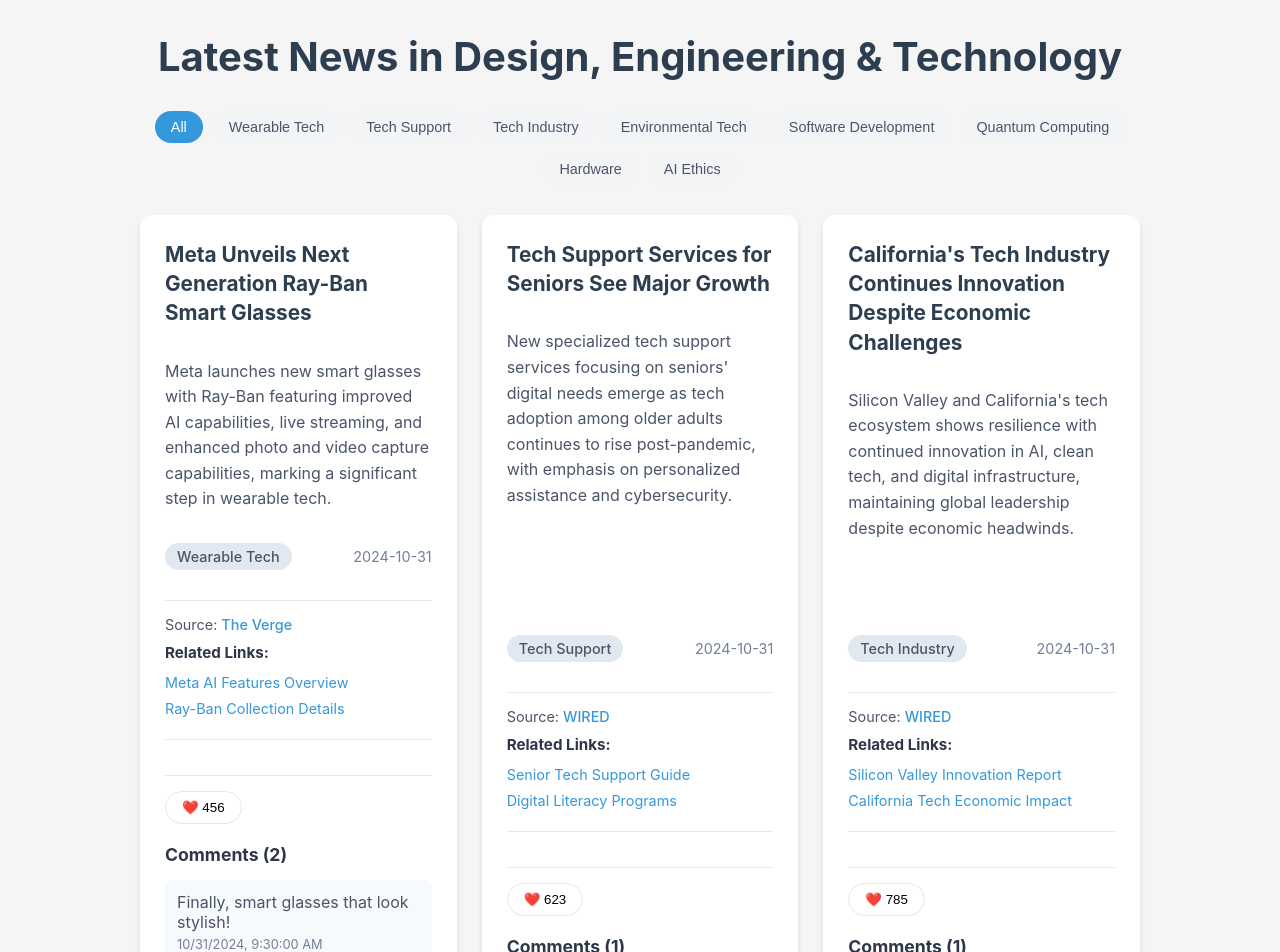
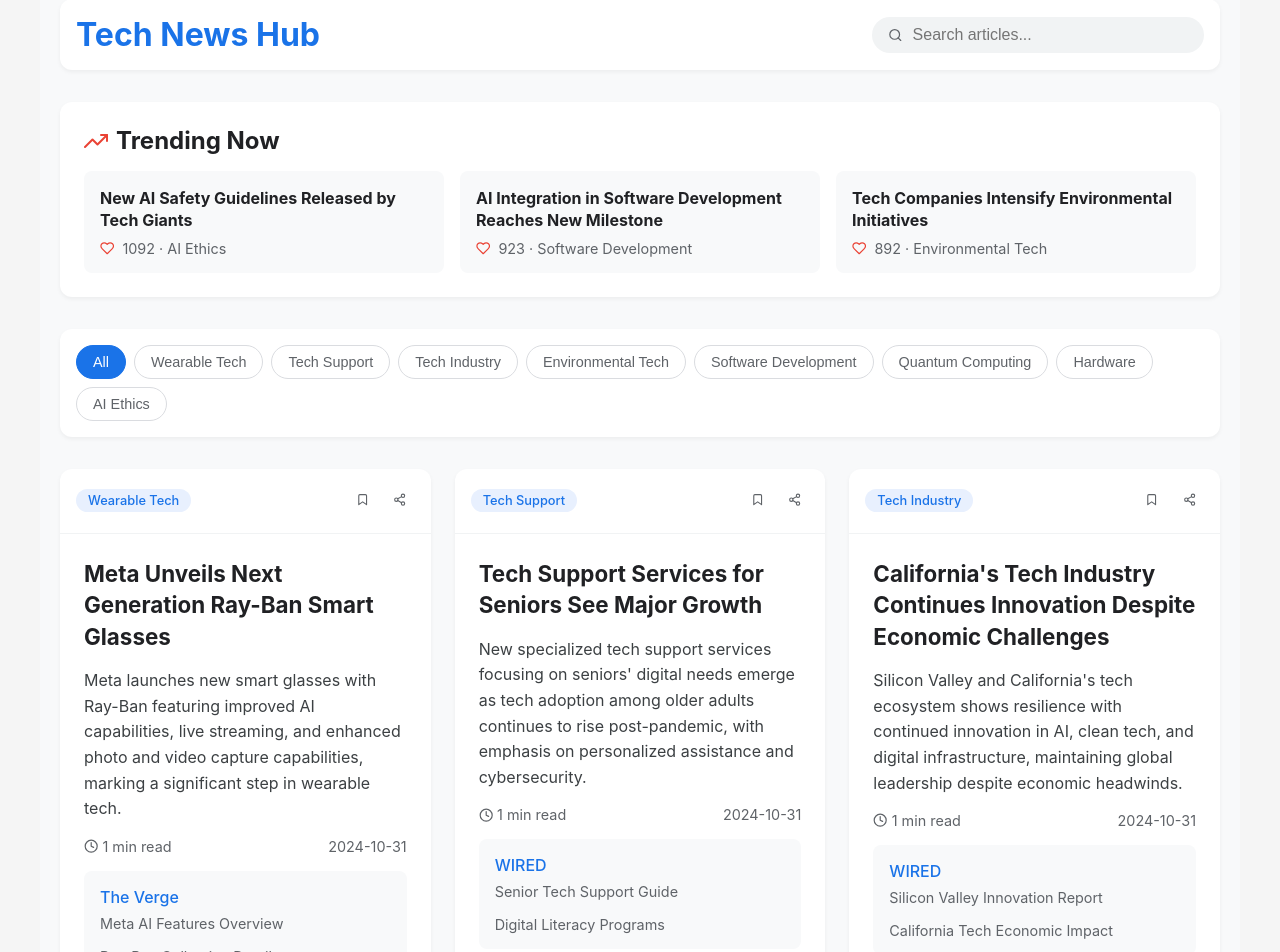
Before and after one commit to BALDOCODER/landingpage, a React (Create React App) app: page / in a window 1280 px wide. Shown: the part 160-1112 px from the top of the page. Built offline with nearby package versions, Linux system fonts and the light colour scheme.

Commit message:
Update: Enhanced news feed with modern UI, trending section, and new features

```diff
--- a/package.json
+++ b/package.json
@@ -8,6 +8,7 @@
     "@testing-library/user-event": "^13.5.0",
     "react": "^18.3.1",
     "react-dom": "^18.3.1",
+    "react-icons": "^5.3.0",
     "react-scripts": "5.0.1",
     "web-vitals": "^2.1.4"
   },
--- a/src/components/NewsFeed.css
+++ b/src/components/NewsFeed.css
@@ -1,219 +1,351 @@
 .news-feed {
-  max-width: 1000px;
+  max-width: 1200px;
   margin: 0 auto;
   padding: 20px;
+  background-color: #f8f9fa;
+  min-height: 100vh;
 }
 
-.news-feed h2 {
-  text-align: center;
-  color: #2c3e50;
-  margin-bottom: 30px;
-  font-size: 2.5em;
+.news-feed-header {
+  display: flex;
+  justify-content: space-between;
+  align-items: center;
+  margin-bottom: 2rem;
+  padding: 1rem;
+  background: white;
+  border-radius: 12px;
+  box-shadow: 0 2px 4px rgba(0,0,0,0.05);
+}
+
+.news-feed-header h1 {
+  color: #1a73e8;
+  font-size: 2rem;
+  margin: 0;
+  font-weight: 700;
+}
+
+.search-bar {
+  display: flex;
+  align-items: center;
+  background: #f1f3f4;
+  padding: 0.5rem 1rem;
+  border-radius: 24px;
+  width: 300px;
+}
+
+.search-bar svg {
+  color: #5f6368;
+  margin-right: 8px;
+}
+
+.search-bar input {
+  border: none;
+  background: none;
+  outline: none;
+  width: 100%;
+  font-size: 1rem;
+  color: #3c4043;
+}
+
+.trending-section {
+  background: white;
+  border-radius: 12px;
+  padding: 1.5rem;
+  margin-bottom: 2rem;
+  box-shadow: 0 2px 4px rgba(0,0,0,0.05);
+}
+
+.trending-section h2 {
+  display: flex;
+  align-items: center;
+  gap: 8px;
+  color: #202124;
+  font-size: 1.5rem;
+  margin: 0 0 1rem 0;
+}
+
+.trending-section svg {
+  color: #ea4335;
+}
+
+.trending-articles {
+  display: grid;
+  grid-template-columns: repeat(3, 1fr);
+  gap: 1rem;
+}
+
+.trending-card {
+  background: #f8f9fa;
+  padding: 1rem;
+  border-radius: 8px;
+  transition: transform 0.2s ease;
+  cursor: pointer;
+}
+
+.trending-card:hover {
+  transform: translateY(-2px);
+}
+
+.trending-card h3 {
+  margin: 0 0 0.5rem 0;
+  font-size: 1rem;
+  color: #202124;
+  line-height: 1.4;
+}
+
+.trending-meta {
+  display: flex;
+  align-items: center;
+  gap: 8px;
+  color: #5f6368;
+  font-size: 0.9rem;
 }
 
 .category-filter {
   display: flex;
-  gap: 10px;
+  gap: 8px;
   flex-wrap: wrap;
-  justify-content: center;
-  margin-bottom: 30px;
+  margin-bottom: 2rem;
+  background: white;
+  padding: 1rem;
+  border-radius: 12px;
+  box-shadow: 0 2px 4px rgba(0,0,0,0.05);
 }
 
 .category-button {
-  background: #f3f4f6;
-  border: none;
+  background: none;
+  border: 1px solid #dadce0;
   padding: 8px 16px;
   border-radius: 20px;
   cursor: pointer;
-  transition: all 0.3s ease;
-  font-size: 0.9em;
-  color: #4a5568;
+  transition: all 0.2s ease;
+  font-size: 0.9rem;
+  color: #5f6368;
 }
 
 .category-button:hover {
-  background: #e2e8f0;
+  background: #f1f3f4;
+  border-color: #1a73e8;
+  color: #1a73e8;
 }
 
 .category-button.active {
-  background: #3498db;
+  background: #1a73e8;
+  border-color: #1a73e8;
   color: white;
 }
 
 .articles-container {
   display: grid;
-  grid-template-columns: repeat(auto-fill, minmax(300px, 1fr));
-  gap: 25px;
+  grid-template-columns: repeat(auto-fill, minmax(350px, 1fr));
+  gap: 1.5rem;
+}
+
+.articles-container.list {
+  grid-template-columns: 1fr;
 }
 
 .article-card {
   background: white;
   border-radius: 12px;
-  padding: 25px;
-  box-shadow: 0 4px 6px rgba(0, 0, 0, 0.1);
-  transition: transform 0.2s ease;
-  display: flex;
-  flex-direction: column;
+  overflow: hidden;
+  box-shadow: 0 2px 4px rgba(0,0,0,0.05);
+  transition: transform 0.2s ease, box-shadow 0.2s ease;
 }
 
 .article-card:hover {
-  transform: translateY(-5px);
+  transform: translateY(-2px);
+  box-shadow: 0 4px 8px rgba(0,0,0,0.1);
 }
 
-.article-card h3 {
-  margin: 0 0 15px 0;
-  color: #2c3e50;
-  font-size: 1.3em;
+.article-header {
+  display: flex;
+  justify-content: space-between;
+  align-items: center;
+  padding: 1rem;
+  border-bottom: 1px solid #f1f3f4;
+}
+
+.category-tag {
+  background: #e8f0fe;
+  color: #1a73e8;
+  padding: 4px 12px;
+  border-radius: 16px;
+  font-size: 0.8rem;
+  font-weight: 500;
+}
+
+.article-actions {
+  display: flex;
+  gap: 8px;
+}
+
+.article-actions button {
+  background: none;
+  border: none;
+  padding: 8px;
+  cursor: pointer;
+  color: #5f6368;
+  border-radius: 50%;
+  transition: all 0.2s ease;
+}
+
+.article-actions button:hover {
+  background: #f1f3f4;
+  color: #1a73e8;
+}
+
+.bookmark-button.active {
+  color: #1a73e8;
+}
+
+.article-content {
+  padding: 1.5rem;
+}
+
+.article-content h2 {
+  margin: 0 0 1rem 0;
+  color: #202124;
+  font-size: 1.4rem;
   line-height: 1.4;
 }
 
-.article-description {
-  color: #4a5568;
+.article-content p {
+  color: #3c4043;
   line-height: 1.6;
-  flex-grow: 1;
+  margin: 0 0 1rem 0;
 }
 
-.article-metadata {
+.article-meta {
   display: flex;
   justify-content: space-between;
   align-items: center;
-  margin: 15px 0;
-  font-size: 0.9em;
+  margin-bottom: 1rem;
+  color: #5f6368;
+  font-size: 0.9rem;
 }
 
-.category {
-  background: #e2e8f0;
-  padding: 5px 12px;
-  border-radius: 15px;
-  color: #4a5568;
-  font-weight: 500;
-}
-
-.date {
-  color: #718096;
+.read-time {
+  display: flex;
+  align-items: center;
+  gap: 4px;
 }
 
 .source-section {
-  margin: 15px 0;
-  padding: 15px 0;
-  border-top: 1px solid #e2e8f0;
-  border-bottom: 1px solid #e2e8f0;
+  background: #f8f9fa;
+  padding: 1rem;
+  border-radius: 8px;
+  margin-bottom: 1rem;
 }
 
-.source {
-  margin: 0 0 10px 0;
-  color: #4a5568;
-  font-size: 0.9em;
+.source-link {
+  color: #1a73e8;
+  text-decoration: none;
+  font-weight: 500;
+  display: block;
+  margin-bottom: 0.5rem;
 }
 
-.source a {
-  color: #3498db;
-  text-decoration: none;
-  font-weight: 500;
-}
-
-.source a:hover {
-  text-decoration: underline;
-}
-
-.related-links h4 {
-  margin: 10px 0;
-  font-size: 0.95em;
-  color: #2d3748;
-}
-
-.related-links ul {
-  list-style: none;
-  padding: 0;
-  margin: 0;
-}
-
-.related-links li {
-  margin: 5px 0;
+.related-links {
+  display: flex;
+  gap: 1rem;
+  flex-wrap: wrap;
 }
 
 .related-links a {
-  color: #3498db;
+  color: #5f6368;
   text-decoration: none;
-  font-size: 0.9em;
-  display: inline-block;
-  padding: 2px 0;
+  font-size: 0.9rem;
+  transition: color 0.2s ease;
 }
 
 .related-links a:hover {
-  text-decoration: underline;
-  color: #2980b9;
+  color: #1a73e8;
 }
 
 .interaction-section {
-  margin-top: 20px;
-  border-top: 1px solid #e2e8f0;
-  padding-top: 15px;
+  border-top: 1px solid #f1f3f4;
+  padding-top: 1rem;
 }
 
 .like-button {
-  background: transparent;
-  border: 1px solid #e2e8f0;
+  background: none;
+  border: 1px solid #dadce0;
   padding: 8px 16px;
   border-radius: 20px;
   cursor: pointer;
-  transition: all 0.3s ease;
   display: flex;
   align-items: center;
-  gap: 5px;
+  gap: 6px;
+  color: #5f6368;
+  transition: all 0.2s ease;
 }
 
 .like-button:hover {
-  background: #f7fafc;
-  transform: scale(1.05);
+  background: #f1f3f4;
+  border-color: #ea4335;
+  color: #ea4335;
+}
+
+.like-button .liked {
+  color: #ea4335;
 }
 
 .comments-section {
-  margin-top: 20px;
+  margin-top: 1.5rem;
 }
 
 .comments-section h4 {
-  margin: 15px 0;
-  color: #2d3748;
-  font-size: 1.1em;
+  color: #202124;
+  font-size: 1rem;
+  margin: 0 0 1rem 0;
+}
+
+.comments-list {
+  display: flex;
+  flex-direction: column;
+  gap: 1rem;
+  margin-bottom: 1rem;
 }
 
 .comment {
-  background: #f7fafc;
-  padding: 12px;
+  background: #f8f9fa;
+  padding: 1rem;
   border-radius: 8px;
-  margin: 8px 0;
 }
 
 .comment p {
-  margin: 0;
-  color: #4a5568;
+  margin: 0 0 0.5rem 0;
+  color: #3c4043;
 }
 
-.comment-timestamp {
-  display: block;
-  font-size: 0.8em;
-  color: #718096;
-  margin-top: 5px;
+.comment time {
+  color: #5f6368;
+  font-size: 0.8rem;
 }
 
 .comments-section input {
   width: 100%;
-  padding: 10px;
-  margin-top: 15px;
-  border: 1px solid #e2e8f0;
+  padding: 0.75rem 1rem;
+  border: 1px solid #dadce0;
   border-radius: 8px;
-  font-size: 0.9em;
+  font-size: 0.9rem;
+  color: #3c4043;
+  transition: all 0.2s ease;
 }
 
 .comments-section input:focus {
   outline: none;
-  border-color: #3498db;
-  box-shadow: 0 0 0 2px rgba(52, 152, 219, 0.2);
+  border-color: #1a73e8;
+  box-shadow: 0 0 0 2px rgba(26,115,232,0.2);
 }
 
 .loading {
   text-align: center;
-  padding: 40px;
-  color: #718096;
-  font-size: 1.2em;
+  padding: 3rem;
+  color: #5f6368;
+  font-size: 1.1rem;
+  background: white;
+  border-radius: 12px;
+  box-shadow: 0 2px 4px rgba(0,0,0,0.05);
 }
--- a/src/components/NewsFeed.js
+++ b/src/components/NewsFeed.js
@@ -1,20 +1,51 @@
-import React, { useState, useEffect } from 'react';
+import React, { useState, useEffect, useMemo } from 'react';
 import './NewsFeed.css';
 import newsData from '../data/newsData';
+import { FiBookmark, FiShare2, FiClock, FiTrendingUp, FiSearch, FiHeart } from 'react-icons/fi';
 
 const NewsFeed = () => {
   const [articles, setArticles] = useState([]);
   const [loading, setLoading] = useState(true);
   const [selectedCategory, setSelectedCategory] = useState('All');
+  const [searchTerm, setSearchTerm] = useState('');
+  const [bookmarks, setBookmarks] = useState([]);
+  const [viewMode, setViewMode] = useState('grid'); // 'grid' or 'list'
 
-  const categories = ['All', ...new Set(newsData.map(article => article.category))];
+  // Calculate categories and trending articles
+  const categories = useMemo(() =>
+    ['All', ...new Set(newsData.map(article => article.category))],
+    []
+  );
 
+  const trendingArticles = useMemo(() =>
+    [...newsData].sort((a, b) => b.likes - a.likes).slice(0, 3),
+    []
+  );
+
+  // Load initial data
   useEffect(() => {
-    // Load news data
     setArticles(newsData);
+    const savedBookmarks = localStorage.getItem('bookmarks');
+    if (savedBookmarks) {
+      setBookmarks(JSON.parse(savedBookmarks));
+    }
     setLoading(false);
   }, []);
 
+  // Save bookmarks to localStorage
+  useEffect(() => {
+    localStorage.setItem('bookmarks', JSON.stringify(bookmarks));
+  }, [bookmarks]);
+
+  // Calculate read time for an article
+  const getReadTime = (text) => {
+    const wordsPerMinute = 200;
+    const words = text.split(/\s+/).length;
+    const minutes = Math.ceil(words / wordsPerMinute);
+    return `${minutes} min read`;
+  };
+
+  // Handle user interactions
   const handleLike = (articleId) => {
     setArticles(articles.map(article =>
       article.id === articleId
@@ -23,28 +54,94 @@
     ));
   };
 
+  const handleBookmark = (articleId) => {
+    if (bookmarks.includes(articleId)) {
+      setBookmarks(bookmarks.filter(id => id !== articleId));
+    } else {
+      setBookmarks([...bookmarks, articleId]);
+    }
+  };
+
+  const handleShare = async (article) => {
+    if (navigator.share) {
+      try {
+        await navigator.share({
+          title: article.title,
+          text: article.description,
+          url: article.sourceUrl,
+        });
+      } catch (err) {
+        console.error('Error sharing:', err);
+      }
+    } else {
+      // Fallback to copying to clipboard
+      navigator.clipboard.writeText(`${article.title}\n${article.description}\n${article.sourceUrl}`);
+    }
+  };
+
   const handleComment = (articleId, comment) => {
     setArticles(articles.map(article =>
       article.id === articleId
         ? {
             ...article,
-            comments: [...article.comments, { id: Date.now(), text: comment }]
+            comments: [...article.comments, { id: Date.now(), text: comment, timestamp: new Date().toISOString() }]
           }
         : article
     ));
   };
 
+  // Filter and search articles
+  const filteredArticles = useMemo(() => {
+    let filtered = articles;
+
+    if (selectedCategory !== 'All') {
+      filtered = filtered.filter(article => article.category === selectedCategory);
+    }
+
+    if (searchTerm) {
+      const searchLower = searchTerm.toLowerCase();
+      filtered = filtered.filter(article =>
+        article.title.toLowerCase().includes(searchLower) ||
+        article.description.toLowerCase().includes(searchLower) ||
+        article.category.toLowerCase().includes(searchLower)
+      );
+    }
+
+    return filtered;
+  }, [articles, selectedCategory, searchTerm]);
+
   if (loading) {
     return <div className="loading">Loading news...</div>;
   }
 
-  const filteredArticles = selectedCategory === 'All'
-    ? articles
-    : articles.filter(article => article.category === selectedCategory);
-
   return (
     <div className="news-feed">
-      <h2>Latest News in Design, Engineering & Technology</h2>
+      <header className="news-feed-header">
+        <h1>Tech News Hub</h1>
+        <div className="search-bar">
+          <FiSearch />
+          <input
+            type="text"
+            placeholder="Search articles..."
+            value={searchTerm}
+            onChange={(e) => setSearchTerm(e.target.value)}
+          />
+        </div>
+      </header>
+
+      <section className="trending-section">
+        <h2><FiTrendingUp /> Trending Now</h2>
+        <div className="trending-articles">
+          {trendingArticles.map(article => (
+            <div key={article.id} className="trending-card">
+              <h3>{article.title}</h3>
+              <span className="trending-meta">
+                <FiHeart /> {article.likes} · {article.category}
+              </span>
+            </div>
+          ))}
+        </div>
+      </section>
 
       <div className="category-filter">
         {categories.map(category => (
@@ -58,42 +155,67 @@
         ))}
       </div>
 
-      <div className="articles-container">
+      <div className={`articles-container ${viewMode}`}>
         {filteredArticles.map(article => (
-          <div key={article.id} className="article-card">
-            <h3>{article.title}</h3>
-            <p className="article-description">{article.description}</p>
-            <div className="article-metadata">
-              <span className="category">{article.category}</span>
+          <article key={article.id} className="article-card">
+            <div className="article-header">
+              <span className="category-tag">{article.category}</span>
+              <div className="article-actions">
+                <button
+                  className={`bookmark-button ${bookmarks.includes(article.id) ? 'active' : ''}`}
+                  onClick={() => handleBookmark(article.id)}
+                >
+                  <FiBookmark />
+                </button>
+                <button onClick={() => handleShare(article)}>
+                  <FiShare2 />
+                </button>
+              </div>
+            </div>
+
+            <div className="article-content">
+              <h2>{article.title}</h2>
+              <p>{article.description}</p>
+
+              <div className="article-meta">
+                <span className="read-time">
+                  <FiClock /> {getReadTime(article.description)}
+                </span>
                 <span className="date">{article.date}</span>
               </div>
+
               <div className="source-section">
-              <p className="source">
-                Source: <a href={article.sourceUrl} target="_blank" rel="noopener noreferrer">{article.source}</a>
-              </p>
+                <a href={article.sourceUrl} target="_blank" rel="noopener noreferrer" className="source-link">
+                  {article.source}
+                </a>
                 <div className="related-links">
-                <h4>Related Links:</h4>
-                <ul>
                   {article.relatedLinks.map((link, index) => (
-                    <li key={index}>
-                      <a href={link.url} target="_blank" rel="noopener noreferrer">{link.text}</a>
-                    </li>
+                    <a key={index} href={link.url} target="_blank" rel="noopener noreferrer">
+                      {link.text}
+                    </a>
                   ))}
-                </ul>
                 </div>
               </div>
+
               <div className="interaction-section">
-              <button onClick={() => handleLike(article.id)} className="like-button">
-                ❤️ {article.likes}
+                <button
+                  onClick={() => handleLike(article.id)}
+                  className="like-button"
+                >
+                  <FiHeart className={article.likes > 0 ? 'liked' : ''} />
+                  <span>{article.likes}</span>
                 </button>
+
                 <div className="comments-section">
                   <h4>Comments ({article.comments.length})</h4>
+                  <div className="comments-list">
                     {article.comments.map(comment => (
                       <div key={comment.id} className="comment">
                         <p>{comment.text}</p>
-                    <span className="comment-timestamp">{new Date(comment.timestamp).toLocaleString()}</span>
+                        <time>{new Date(comment.timestamp).toLocaleString()}</time>
                       </div>
                     ))}
+                  </div>
                   <input
                     type="text"
                     placeholder="Add a comment..."
@@ -107,6 +229,7 @@
                 </div>
               </div>
             </div>
+          </article>
         ))}
       </div>
     </div>
```
Also changed, not shown: 1 other file (tests, documents, lock files or other folders). Lines whose indentation alone changed are shown as unchanged.
